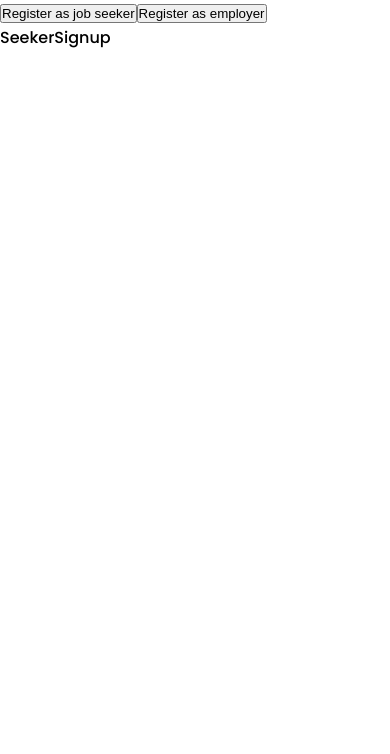
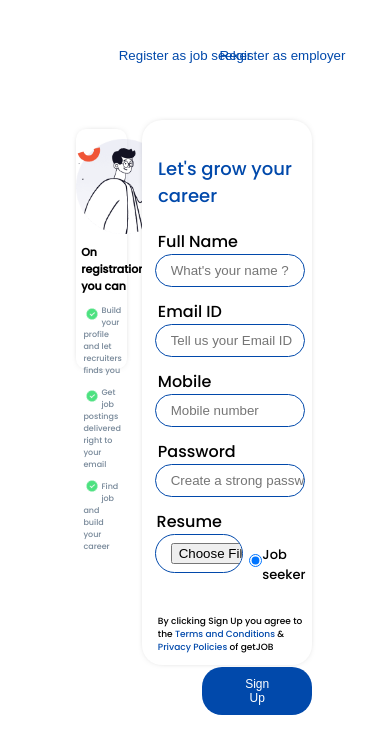
Before and after one commit to sroshann/getJob-source-code, a React (Create React App) app: page /signup in a window 390 px wide. Shown: the top 754 px of the page. Built offline with nearby package versions, Linux system fonts and the light colour scheme.

Commit message:
Sign up page is created but not made responsive

```diff
--- a/src/Components/EmployerSignup/EmployerSignup.css
+++ b/src/Components/EmployerSignup/EmployerSignup.css
@@ -0,0 +1,106 @@
+#seeker-content {
+
+    display: grid;
+    place-items: center;
+
+}
+
+#seeker-div {
+
+    width: 48%;
+    height: 72vh;
+    margin-top: 40px;
+    background-color: white;
+    box-shadow: 0px 0px 10px -7px;
+    border-radius: 15px;
+
+}
+
+#as-employer {
+
+    color: #0149AB;
+    padding-top: 25px;
+    text-align: center;
+    font-size: 18px;
+    cursor: default;
+
+}
+
+#seeker-frm {
+
+    margin-top: 15px;
+    margin-left: 10.5%;
+
+}
+
+.seeker-labels , #seeker-labels-password {
+
+    font-size: 16px;
+    margin-left: 2%;
+    margin-top: 12px;
+    cursor: default;
+
+}
+
+#seeker-labels-password { margin-left: 5.3%; }
+
+.inputs {
+
+    width: 84.5%;
+    border: solid 1.5px;
+    border-color: #0149AB;
+    outline: none;
+    border-radius: 17px;
+    padding-left: 15px;
+    padding-top: 8px;
+    padding-bottom: 8px;
+
+}
+
+.seeker-inputs-half {
+
+    width: 77%;
+    border: solid 1.5px;
+    border-color: #0149AB;
+    outline: none;
+    border-radius: 25px;
+    padding-left: 15px;
+    padding-top: 8px;
+    padding-bottom: 8px;
+
+}
+
+#seeker-frm-subdiv {
+
+    width: 80%;
+    display: flex;
+
+}
+
+#seeker-frm-subdiv div:nth-child(1) { width: 50%; }
+
+#seeker-frm-subdiv div:nth-child(2) {
+
+    display: flex;
+    justify-content: space-evenly;
+    width: 25%;
+
+}
+
+#seeker-frm-subdiv div:nth-child(2) input { margin-top: 38.2px; }
+
+#seeker-frm-subdiv div:nth-child(2) p {
+
+    font-size: 13px;
+    margin-top: 44px;
+
+}
+
+#seeker-accepting {
+
+    font-size: 9px;
+    margin-top: 30px;
+    margin-left: 7.5%;
+    cursor: default;
+
+}
--- a/src/Components/EmployerSignup/EmployerSignup.jsx
+++ b/src/Components/EmployerSignup/EmployerSignup.jsx
@@ -2,9 +2,54 @@ import React from 'react'
 import './EmployerSignup.css'
 
 function EmployerSignup() {
+
   return (
-    <div>EmployerSignup</div>
+
+    <div id='seeker-content'>
+
+      <div id="seeker-div">
+
+        <p id='as-employer'>Register as Employer</p>
+        <div id="seeker-frm">
+
+          <p className='seeker-labels' >Company Name</p>
+          <input type="text" name="" className='inputs' placeholder="Enter Company name" />
+          <p className='seeker-labels' >Email address</p>
+          <input type="text" name="" className='inputs' placeholder="Enter email address" />
+          <p className='seeker-labels' >Contact Person</p>
+          <input type="number" name="" className='inputs' placeholder="Enter contact person name" />
+          <p className='seeker-labels' >Contact Number</p>
+          <input type="number" name="" className='inputs' placeholder="Enter contact number" />
+          <div id='seeker-frm-subdiv'>
+
+            <div>
+
+              <p id='seeker-labels-password' >Password</p>
+              <input type="text" name="" className='seeker-inputs-half' placeholder="Create a strong password" />
+
+            </div>
+
+            <div>
+
+              <input type="radio" checked />
+              <p id='radio'>Employer</p>
+
+            </div>
+
+          </div>
+
+          <p id='seeker-accepting'>By clicking Sign Up you agree to the <span className='color'>Terms and Conditions</span> & <span className='color'>Privacy Policies</span> of getJOB</p>
+
+          <button className='sign-btn'>Sign Up</button>
+
+        </div>
+
+      </div>
+
+    </div>
+
   )
+
 }
 
 export default EmployerSignup
--- a/src/Components/SeekerSignup/SeekerSignup.css
+++ b/src/Components/SeekerSignup/SeekerSignup.css
@@ -0,0 +1,203 @@
+#seeker-signup { margin-left: 13%; }
+
+#left {
+
+    width: 25%;
+    float: left;
+
+}
+
+#left-content {
+
+    width: 60%;
+    height: 240px;
+    border-radius: 10px;
+    box-shadow: 0px 0px 10px -7px;
+    margin-left: 30%;
+    background-color: white;
+    margin-top: 48.5px;
+
+}
+
+#image {
+
+    display: grid;
+    place-items: center;
+
+}
+
+#image img { width: 95px; }
+
+#right {
+
+    width: 75%;
+    float: left;
+
+}
+
+#right-content {
+
+    width: 67%;
+    height: 545px;
+    background-color: white;
+    border-radius: 20px;
+    box-shadow: 0px 0px 10px -7px;
+    margin-top: 40px;
+    margin-left: 2.5%;
+
+}
+
+#image { height: 115px; }
+
+#bold-p {
+
+    font-size: 11px;
+    font-weight: bold;
+    margin-left: 10%;
+    cursor: default;
+
+}
+
+#verified-img {
+
+    width: 18px;
+    float: left;
+
+}
+
+.acheivements {
+
+    width: 90%;
+    margin-top: 5px;
+    margin-left: 4.5%;
+
+}
+
+.acheivements p {
+
+    font-size: 8px;
+    float: left;
+    margin: 5px;
+    color: lightslategrey;
+    cursor: default;
+
+}
+
+#texts div:nth-child(4) img { margin-top: -3.5px; }
+
+#grow {
+
+    color: #0149AB;
+    padding-top: 35px;
+    padding-left: 9.5%;
+    font-size: 18px;
+    cursor: default;
+
+}
+
+#frm {
+
+    margin-top: 20px;
+    margin-left: 7.5%;
+
+}
+
+#frm-subdiv {
+
+    width: 80%;
+    display: flex;
+
+}
+
+.labels , #accepting{
+
+    font-size: 16px;
+    margin-left: 2%;
+    margin-top: 12px;
+    cursor: default;
+
+}
+
+.inputs {
+
+    width: 80%;
+    border: solid 1.5px;
+    border-color: #0149AB;
+    outline: none;
+    border-radius: 17px;
+    padding-left: 15px;
+    padding-top: 8px;
+    padding-bottom: 8px;
+
+}
+
+.inputs-half {
+
+    width: 75%;
+    border: solid 1.5px;
+    border-color: #0149AB;
+    outline: none;
+    border-radius: 25px;
+    padding-left: 15px;
+    padding-top: 8px;
+    padding-bottom: 8px;
+
+
+}
+
+#frm-subdiv div:nth-child(2) {
+
+    display: flex;
+    justify-content: space-evenly;
+    width: 25%;
+
+}
+
+#frm-subdiv div:nth-child(2) input { margin-top: 39.2px; }
+
+#frm-subdiv div:nth-child(2) p {
+
+    font-size: 13px;
+    margin-top: 47.5px;
+
+}
+
+#accepting {
+
+    font-size: 9px;
+    margin-top: 30px;
+
+}
+.color {
+
+    color: #0149AB;
+    cursor: pointer;
+
+}
+
+.sign-btn {
+
+    background-color: #0149AB;
+    color: white;
+    padding: 10px 35px;
+    margin-left: 30%;
+    border: 0;
+    border-radius: 20px;
+    font-size: 12px;
+    margin-top: 13px;
+    cursor: pointer;
+
+}
+
+.sign-btn:hover {
+
+    color: #0149AB;
+    background-color: white;
+    transition: 0.3s;
+    box-shadow: 0px 0px 12px -7px;
+
+}
+
+.sign-btn:not(:hover) { transition: 0.2s; }
+
+#radio { cursor: default; }
--- a/src/Components/SeekerSignup/SeekerSignup.jsx
+++ b/src/Components/SeekerSignup/SeekerSignup.jsx
@@ -1,10 +1,90 @@
 import React from 'react'
 import './SeekerSignup.css'
+import verified from '../../Images/verified.webp'
+import signupImage from '../../Images/signupimage.png'
 
 function SeekerSignup() {
+
   return (
-    <div>SeekerSignup</div>
+
+    <div id='seeker-signup'>
+
+      <div id="left">
+
+        <div id="left-content">
+
+          <div id="image"><img src={ signupImage } alt="" /></div>
+          <div id="texts">
+
+            <p id='bold-p' >On registration, you can</p>
+            <div className="acheivements">
+
+              <p><img id='verified-img' src={verified} alt="" /> Build your profile and let recruiters finds you</p>
+
+            </div>
+            <div className="acheivements">
+
+              <p><img id='verified-img' src={verified} alt="" /> Get job postings delivered right to your email</p>
+
+            </div>
+            <div className="acheivements">
+
+              <p><img id='verified-img' src={verified} alt="" /> Find job and build your career</p>
+
+            </div>
+
+          </div>
+
+        </div>
+
+      </div>
+      <div id="right">
+
+        <div id="right-content">
+
+          <p id='grow'>Let's grow your career</p>
+          <div id="frm">
+
+            <p className='labels' >Full Name</p>
+            <input type="text" name="" className='inputs' placeholder="What's your name ?" />
+            <p className='labels' >Email ID</p>
+            <input type="text" name="" className='inputs' placeholder="Tell us your Email ID" />
+            <p className='labels' >Mobile</p>
+            <input type="number" name="" className='inputs' placeholder="Mobile number" />
+            <p className='labels' >Password</p>
+            <input type="text" name="" className='inputs' placeholder="Create a strong password" />
+            <div id='frm-subdiv'>
+
+              <div>
+
+                <p className='labels' >Resume</p>
+                <input type="file" name="" className='inputs-half' placeholder="Upload resume" />
+
+              </div>
+
+              <div>
+
+                <input type="radio" checked />
+                <p id='radio'>Job seeker</p>
+
+              </div>
+
+            </div>
+
+            <p id='accepting'>By clicking Sign Up you agree to the <span className='color'>Terms and Conditions</span> & <span className='color'>Privacy Policies</span> of getJOB</p>
+
+            <button className='sign-btn'>Sign Up</button>
+
+          </div>
+
+        </div>
+
+      </div>
+
+    </div>
+
   )
+
 }
 
 export default SeekerSignup
--- /dev/null
+++ b/src/Pages/SignupPage.css
@@ -0,0 +1,39 @@
+#button-div {
+
+    width: 50%;
+    height: 50px;
+    margin-left: 25%;
+    margin-top: 30px;
+
+}
+
+#seeker , #employer {
+
+    width: 50%;
+    height: 100%;
+    float: left;
+    display: grid;
+    place-items: center;
+
+}
+
+#seeker button , #employer button {
+
+    width: 175px;
+    height: 2.5rem;
+    background: transparent;
+    border: 0;
+    color: #0149AB;
+    border-radius: 4.5px;
+    cursor: pointer;
+
+}
+
+#seeker button:hover , #employer button:hover {
+
+    transition: 0.3s;
+    box-shadow: 0px 0px 12px -7px;
+
+}
+
+#seeker button:not(:hover) , #employer button:not(:hover) { transition: 0.2s; }
--- a/src/Pages/SignupPage.jsx
+++ b/src/Pages/SignupPage.jsx
@@ -1,31 +1,48 @@
 import React, { useState } from 'react'
 import SeekerSignup from '../Components/SeekerSignup/SeekerSignup'
 import EmployerSignup from '../Components/EmployerSignup/EmployerSignup'
+import './SignupPage.css'
 
 function SignupPage() {
 
-  const [ seeker , setSeeker ] = useState( true )
-  const [ employer , setEmployer ] = useState( false )
+  const [seeker, setSeeker] = useState(true)
+  const [employer, setEmployer] = useState(false)
 
   return (
-    <div>
+    <div id='bdy'>
 
-      <button onClick={ () => {
+      <div id="button-div">
 
-        setSeeker( true )
-        setEmployer( false )
+        <div id="seeker">
 
-      } } >Register as job seeker</button>
+          <button onClick={() => {
 
-      <button onClick={ () => {
+            setSeeker(true)
+            setEmployer(false)
 
-        setEmployer( true )
-        setSeeker( false )
+          }} >Register as job seeker</button>
 
-      } } >Register as employer</button>
+        </div>
 
-      { seeker && <SeekerSignup/> }
-      { employer && <EmployerSignup/> }
+        <div id="employer">
+
+          <button onClick={() => {
+
+            setEmployer(true)
+            setSeeker(false)
+
+          }} >Register as employer</button>
+
+        </div>
+
+      </div>
+
+      <div>
+
+        {seeker && <SeekerSignup />}
+        {employer && <EmployerSignup />}
+
+      </div>
 
     </div>
   )
```
Also changed, not shown: src/Images/signupimage.png (added), src/Images/verified.webp (added).
